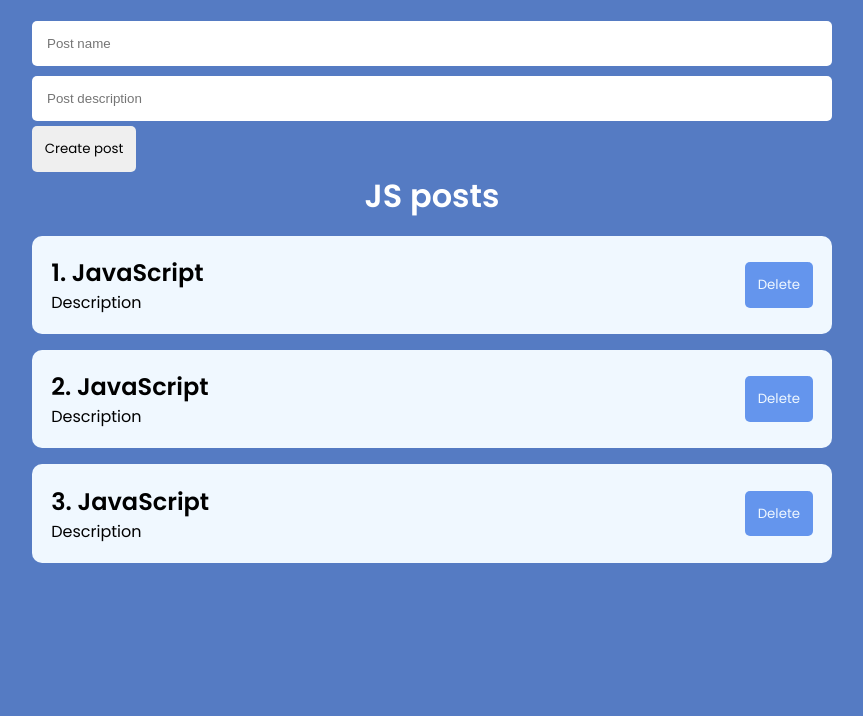
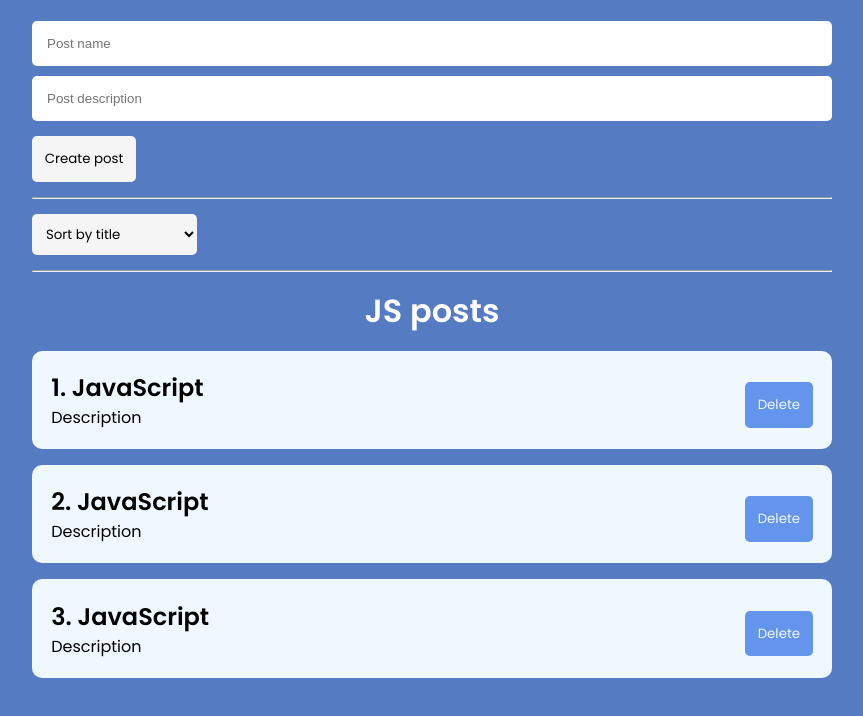
Before and after one commit to douryne/ReactPosts, a React (Create React App) app: page / in a window 1280 px wide. Shown: the top 716 px of the page, without its empty margins (208-1071 px from the left). Built offline with nearby package versions, Linux system fonts and the light colour scheme.

Commit message:
MySelect component

```diff
--- a/src/App.js
+++ b/src/App.js
@@ -1,6 +1,7 @@
 import React, { useState } from 'react';
 import PostForm from './components/PostForm';
 import PostList from './components/PostList';
+import MySelect from './components/UI/Select/MySelect';
 import './styles/App.css';
 
 function App() {
@@ -10,6 +11,8 @@ function App() {
     { id: 3, title: 'JavaScript', body: 'Description' }
   ]);
 
+  const [selectedSort, setSelectedSort] = useState('');
+
   const createPost = (newPost) => {
     setPosts([...posts, newPost]);
   }
@@ -18,13 +21,31 @@ function App() {
     setPosts(posts.filter(post => post.id !== postToRemove.id));
   }
 
+  const sortPosts = (sort) => {
+    setSelectedSort(sort);
+    setPosts([...posts].sort((a, b) => a[sort].localeCompare(b[sort])))
+  }
+
   return (
     <div className='App'>
       <PostForm createPost={createPost} />
       {
         posts.length
-        ? <PostList removePost={removePost} posts={posts} title={'JS posts'}/>
-        : <h1 style={{textAlign: 'center'}}>Posts list is empty!</h1>
+        ? <>
+          <hr style={{ color: 'whitesmoke', margin: '15px 0' }} />
+          <MySelect
+            value={selectedSort}
+            onSelectChange={sortPosts}
+            options={[
+              { name: 'Sort by title', value: 'title', },
+              { name: 'Sort by description', value: 'body', }
+            ]}
+            defaultValue='Sort by'
+          />
+          <hr style={{ color: 'whitesmoke', margin: '15px 0' }} />
+          <PostList removePost={removePost} posts={posts} title={'JS posts'} />
+        </>
+        : <h1>Posts list is empty!</h1>
       }
     </div>
   );
--- a/src/components/UI/Button/MyButton.module.css
+++ b/src/components/UI/Button/MyButton.module.css
@@ -4,7 +4,9 @@
   border-radius: 5px;
   font-family: inherit;
   cursor: pointer;
+  background-color: whitesmoke;
   transition: opacity 0.2s linear;
+  margin-top: 10px;
 }
 
 .myBtn:hover {
--- a/src/components/UI/Input/MyInput.module.css
+++ b/src/components/UI/Input/MyInput.module.css
@@ -4,4 +4,5 @@
   border-radius: 5px;
   margin: 5px 0;
   border: none;
+  outline: none;
 }
--- /dev/null
+++ b/src/components/UI/Select/MySelect.jsx
@@ -0,0 +1,20 @@
+import React from 'react';
+import classes from './MySelect.module.css';
+
+const MySelect = ({options, defaultValue, value, onSelectChange}) => {
+  return (
+    <select
+      value={value}
+      onChange={e => onSelectChange(e.target.value)}
+      className={classes.select}>
+      <option disabled>{defaultValue}</option>
+      {options.map(option =>
+        <option key={option.value} value={option.value}>
+          {option.name}
+        </option>
+      )}
+    </select>
+  );
+};
+
+export default MySelect;
--- /dev/null
+++ b/src/components/UI/Select/MySelect.module.css
@@ -0,0 +1,8 @@
+.select {
+  padding: 10px;
+  font-family: inherit;
+  outline: none;
+  border: none;
+  border-radius: 5px;
+  background-color: whitesmoke;
+}
```
